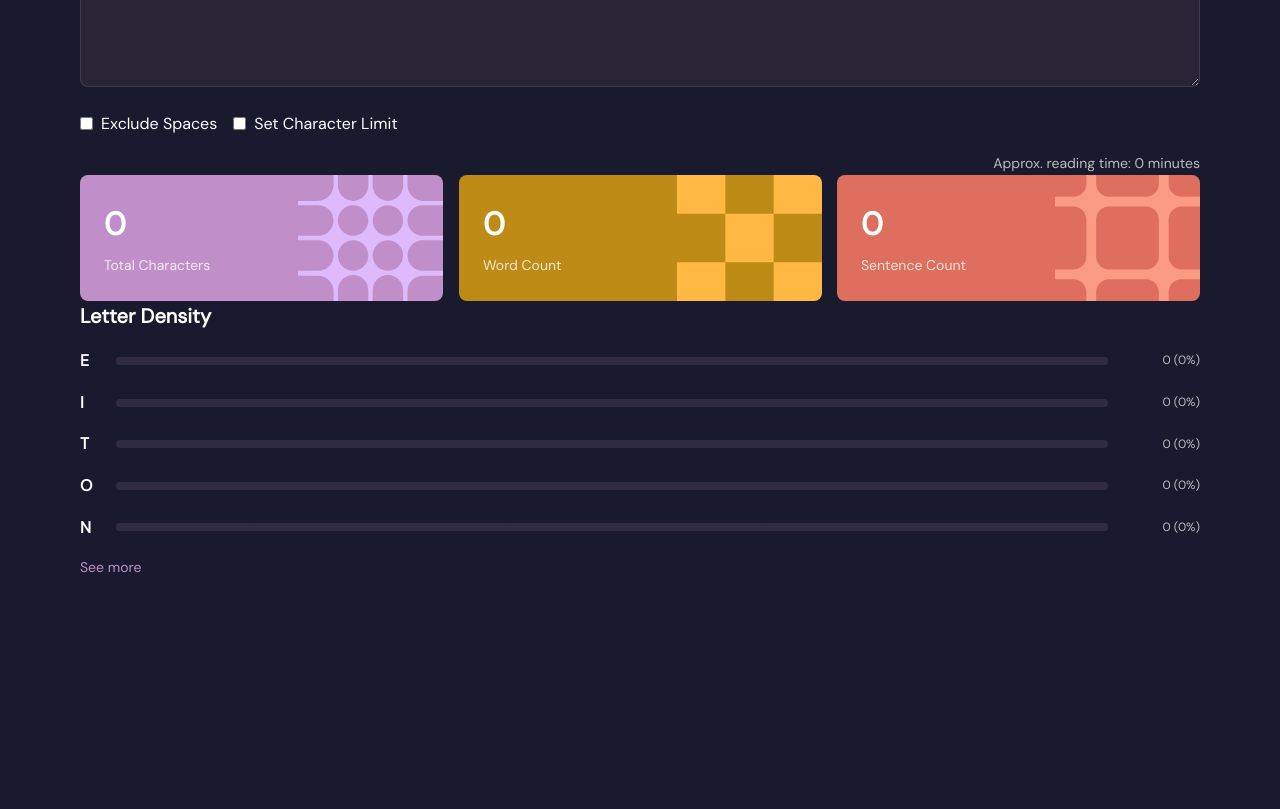
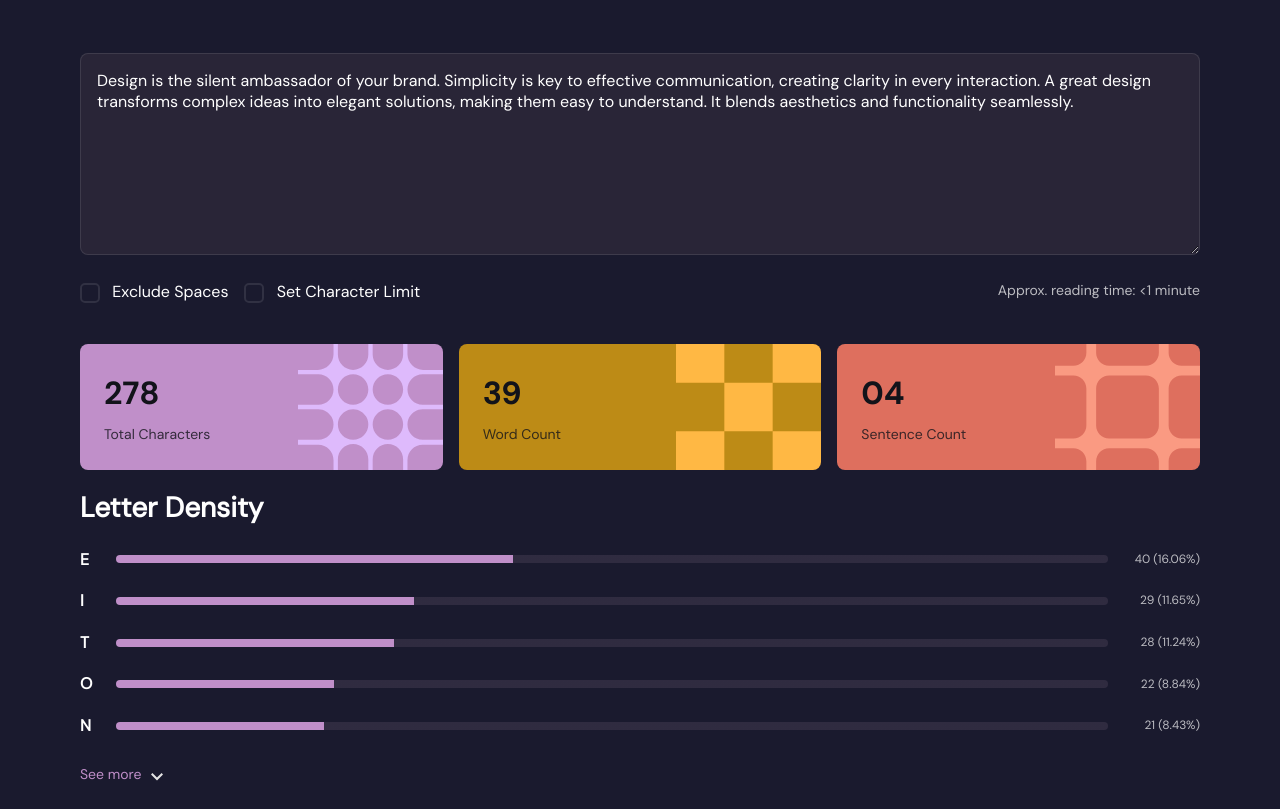
Before and after one commit to emanndev/Lab-1, a plain HTML site: page index.html in a window 1280 px wide. Shown: the part 347-1156 px from the top of the page. Before the commit the page ends 967 px from the top, so only its background shows below. Drawn offline with Linux system fonts and the light colour scheme; a script that the page names is missing.

Commit message:
Updated Code

```diff
--- a/index.html
+++ b/index.html
@@ -23,38 +23,44 @@
     <main class="main-content">
       <section class="text-input-section">
         <form id="textForm">
-          <textarea name="text" id="textInput" rows="8" placeholder="Type your text here..."></textarea>
+          <textarea name="text" id="textInput" rows="8" placeholder="Type your text here...">Design is the silent ambassador of your brand. Simplicity is key to effective communication, creating clarity in every interaction. A great design transforms complex ideas into elegant solutions, making them easy to understand. It blends aesthetics and functionality seamlessly.</textarea>
 
           <div class="options">
-            <label class="option">
-              <input type="checkbox" name="excludeSpaces" id="excludeSpaces">
-              <span>Exclude Spaces</span>
-            </label>
+            <div class="option">
+              <div>
+                <input type="checkbox" name="excludeSpaces" id="excludeSpaces">
+                <span>Exclude Spaces</span>
+              </div>
+               <div>
+                <input type="checkbox" name="charLimit" id="charLimit">
+                <span>Set Character Limit</span>
+               </div>
 
-            <label class="option">
-              <input type="checkbox" name="charLimit" id="charLimit">
-              <span>Set Character Limit</span>
-            </label>
+              </div>
+            <div>
+              <p class="reading-time" id="readingTime">Approx. reading time: <1 minute</p>
+
+            </div>
+
           </div>
 
-          <p class="reading-time" id="readingTime">Approx. reading time: 0 minutes</p>
-        </form>
+           </form>
       </section>
 
-      <section class="stats-section">
-        <div class="stats-grid">
-          <div class="stat-card" id="totalChars">
-            <h3>0</h3>
+      <section class="box-section">
+        <div class="box-grid">
+          <div class="box-card" id="totalChars">
+            <h3>278</h3>
             <p>Total Characters</p>
           </div>
 
-          <div class="stat-card" id="wordsCount">
-            <h3>0</h3>
+          <div class="box-card" id="wordsCount">
+            <h3>39</h3>
             <p>Word Count</p>
           </div>
 
-          <div class="stat-card" id="sentencesCount">
-            <h3>0</h3>
+          <div class="box-card" id="sentencesCount">
+            <h3>04</h3>
             <p>Sentence Count</p>
           </div>
         </div>
@@ -67,35 +73,38 @@
           <div class="density-item range-e">
             <span>E</span>
             <input type="range" min="0" max="100" value="0" disabled>
-            <span class="percentage">0 (0%)</span>
+            <span class="percentage">40 (16.06%)</span>
           </div>
 
           <div class="density-item range-i">
             <span>I</span>
             <input type="range" min="0" max="100" value="0" disabled>
-            <span class="percentage">0 (0%)</span>
+            <span class="percentage">29 (11.65%)</span>
           </div>
 
           <div class="density-item range-t">
             <span>T</span>
             <input type="range" min="0" max="100" value="0" disabled>
-            <span class="percentage">0 (0%)</span>
+            <span class="percentage">28 (11.24%)</span>
           </div>
 
           <div class="density-item range-o">
             <span>O</span>
             <input type="range" min="0" max="100" value="0" disabled>
-            <span class="percentage">0 (0%)</span>
+            <span class="percentage">22 (8.84%)</span>
           </div>
 
           <div class="density-item range-n">
             <span>N</span>
             <input type="range" min="0" max="100" value="0" disabled>
-            <span class="percentage">0 (0%)</span>
+            <span class="percentage">21 (8.43%)</span>
           </div>
         </div>
 
-        <a href="#" class="see-more">See more</a>
+        <a href="#" class="see-more">See more
+          <svg xmlns="http://www.w3.org/2000/svg" height="24px" viewBox="0 -960 960 960" width="24px" fill="#e3e3e3"><path d="M480-344 240-584l56-56 184 184 184-184 56 56-240 240Z"/></svg>
+        </a>
+
       </section>
     </main>
   </div>
--- a/style.css
+++ b/style.css
@@ -5,11 +5,12 @@
     --primary-color: #c08fc9;
     --secondary-color: #bd8b16;
     --accent-color: #de6f5e;
+    --box-color: #12131A;
     --card-bg: rgba(66, 57, 71, 0.38);
     --input-bg: rgba(66, 57, 71, 0.38);
     --border-color: rgba(255, 255, 255, 0.1);
     --range-bg: rgba(77, 67, 89, 0.42);
-    --theme-toggle-bg: #f7ce18;
+    --theme-toggle-bg: #2A2B37;
     --theme-icon-filter: none;
     --logo-filter: none;
   }
@@ -20,11 +21,12 @@
     --primary-color: #8e44ad;
     --secondary-color: #f39c12;
     --accent-color: #e74c3c;
+    --box-color: #12131A;
     --card-bg: rgba(255, 255, 255, 0.9);
     --input-bg: rgba(255, 255, 255, 0.9);
     --border-color: rgba(0, 0, 0, 0.1);
     --range-bg: rgba(221, 221, 221, 0.7);
-    --theme-toggle-bg: #333333;
+    --theme-toggle-bg: #2A2B37;
     --theme-icon-filter: brightness(0) invert(1);
     --logo-filter: brightness(0) invert(0);
   }
@@ -39,8 +41,11 @@
   @font-face {
     font-family: 'DM_Sans';
     src: url('./assets/fonts/DM_Sans/static/DMSans-Regular.ttf') format('truetype');
-    font-weight: normal;
-    font-style: normal;
+
+  }
+  @font-face {
+    font-family: 'DM_Sans_Bold';
+    src: url('./assets/fonts/DM_Sans/static/DMSans-Bold.ttf') format('truetype');
   }
 
   body {
@@ -68,7 +73,8 @@
     display: flex;
     justify-content: space-between;
     align-items: center;
-    padding: 1rem 0;
+    padding: 1rem;
+    margin-bottom: 40px;
   }
 
   .logo {
@@ -105,13 +111,15 @@
   /* Header */
   .header {
     text-align: center;
+    margin-bottom: 40px;
   }
 
   .title {
-    font-size: 1.75rem;
-    font-weight: 700;
+    font-size: 2rem;
+    font-weight: bold;
     margin-bottom: 1rem;
     letter-spacing: 0.5px;
+    line-height: 1.2;
   }
 
   /* Text Input Section */
@@ -120,8 +128,10 @@
   }
 
   #textInput {
+    font-family: "DM_Sans", sans-serif;
+    font-size: 20px;
     width: 100%;
-    padding: 1rem;
+    padding: 1rem 1rem 1rem 1rem;
     border-radius: 0.5rem;
     border: 1px solid var(--border-color);
     background-color: var(--input-bg);
@@ -130,6 +140,7 @@
     resize: vertical;
     min-height: 10rem;
     margin-bottom: 1rem;
+    overflow: hidden;
     transition: all 0.3s ease;
   }
 
@@ -143,12 +154,15 @@
     display: flex;
     flex-wrap: wrap;
     gap: 1rem;
-    margin-bottom: 1rem;
+    margin-bottom: 40px;
+
+
   }
 
   .option {
     display: flex;
-    align-items: center;
+    flex-direction: column;
+   text-align: left;
     gap: 0.5rem;
     cursor: pointer;
   }
@@ -158,25 +172,26 @@
   }
 
   .reading-time {
-    text-align: right;
+    text-align: left;
     font-size: 0.875rem;
     color: var(--text-color);
     opacity: 0.7;
   }
 
-  /* Stats Section */
-  .stats-section {
+  /* Boxes Section */
+  .box-section {
     width: 100%;
+
   }
 
-  .stats-grid {
+  .box-grid {
     display: grid;
     grid-template-columns: repeat(auto-fit, minmax(200px, 1fr));
     gap: 1rem;
     width: 100%;
   }
 
-  .stat-card {
+  .box-card {
     padding: 1.5rem;
     border-radius: 0.5rem;
     display: flex;
@@ -189,20 +204,24 @@
     transition: all 0.3s ease;
   }
 
-  .stat-card:hover{
+  .box-card:hover{
     transform: scale(1.02);
     box-shadow: 5px 5px 10px rgba(227, 216, 230, 0.5);
   }
 
-  .stat-card h3 {
+  .box-card h3 {
+    font-family: "DM_Sans_Bold", sans-serif;
     font-size: 2rem;
     font-weight: 700;
     margin-bottom: 0.25rem;
+    color: var(--box-color);
   }
 
-  .stat-card p {
+  .box-card p {
+    font-family: "DM_Sans", sans-serif;
     font-size: 0.875rem;
     opacity: 0.8;
+    color: var(--box-color);
   }
 
   #totalChars {
@@ -226,17 +245,17 @@
   }
 
   .letter-density-section h2 {
-    font-size: 1.25rem;
-    margin-bottom: 1rem;
+    font-size: 20px;
+    margin: 1rem 0;
   }
 
   .density-grid {
-    /* display: grid;
-    grid-template-columns: 1fr; */
     display: flex;
     flex-direction: column;
     gap: 0.75rem;
     width: 100%;
+    font-family: "DM_Sans", sans-serif;
+    font-size: 1rem;
   }
 
   .density-item {
@@ -275,23 +294,51 @@
   }
 
   .range-e input[type="range"] {
-    background: linear-gradient(to right, var(--primary-color) 0%, var(--range-bg) 0%);
+    background: linear-gradient(to right, var(--primary-color) 40%, var(--range-bg) 40%);
   }
 
   .range-i input[type="range"] {
-    background: linear-gradient(to right, var(--primary-color) 0%, var(--range-bg) 0%);
+    background: linear-gradient(to right, var(--primary-color) 30%, var(--range-bg) 30%);
   }
 
   .range-t input[type="range"] {
-    background: linear-gradient(to right, var(--primary-color) 0%, var(--range-bg) 0%);
+    background: linear-gradient(to right, var(--primary-color) 28%, var(--range-bg) 28%);
   }
 
   .range-o input[type="range"] {
-    background: linear-gradient(to right, var(--primary-color) 0%, var(--range-bg) 0%);
+    background: linear-gradient(to right, var(--primary-color) 22%, var(--range-bg) 22%);
   }
 
   .range-n input[type="range"] {
-    background: linear-gradient(to right, var(--primary-color) 0%, var(--range-bg) 0%);
+    background: linear-gradient(to right, var(--primary-color) 21%, var(--range-bg) 21%);
+  }
+
+.option input[type="checkbox"] {
+    -webkit-appearance: none;
+    appearance: none;
+    width: 1.25rem;
+    border: 2px solid var(--border-color);
+    height: 1.25rem;
+    border-radius: 5px;
+    margin-right: 0.5rem;
+    cursor: pointer;
+    vertical-align: middle;
+    position: relative;
+  }
+
+  .option input[type="checkbox"]:checked {
+    background-color: var(--primary-color);
+    border-color: var(--primary-color);
+  }
+  .option input[type="checkbox"]:checked::after {
+    content: '\2713';
+    position: absolute;
+    top: 50%;
+    left: 50%;
+    font-size: 14px;
+    border-radius: 50%;
+    transform: translate(-50%, -50%);
+
   }
 
   .see-more {
@@ -307,18 +354,11 @@
     opacity: 0.8;
   }
 
+svg{
+  position: relative;
+  top: 10px;
+}
 
-/* Animation for counting numbers */
-@keyframes countUp {
-  from {
-    opacity: 0;
-    transform: translateY(10px);
-  }
-  to {
-    opacity: 1;
-    transform: translateY(0);
-  }
-}
 
 /* Animation for card entrance */
 @keyframes cardEntrance {
@@ -346,11 +386,19 @@
 }
 
 /* Apply animations to elements */
-.stat-card h3 {
-  display: inline-block; /* Required for transform animations */
-  animation: countUp 0.5s ease-out forwards;
+.stat-card {
+  opacity: 0;
+  transform: scale(0.8);
 }
-
+.stat-card:nth-child(1) {
+  animation-delay: 0.1s;
+}
+.stat-card:nth-child(2) {
+  animation-delay: 0.2s;
+}
+.stat-card:nth-child(3) {
+  animation-delay: 0.3s;
+}
 .stat-card {
   animation: cardEntrance 0.4s ease-out forwards;
 }
@@ -359,24 +407,6 @@
   animation: pulseBorder 1.5s infinite;
 }
 
-/* Add transition for smooth theme switching */
-.logo, .theme-icon, body, .stat-card, #textInput {
-  transition: all 0.3s ease;
-}
-
-/* Animation for letter density bars */
-@keyframes fillBar {
-  from {
-    background-size: 0% 100%;
-  }
-  to {
-    background-size: var(--fill-percentage) 100%;
-  }
-}
-
-.density-item input[type="range"] {
-  transition: background-size 0.8s ease-out;
-}
 
 
 /*Tablet and Desktop Responsiveness  */
@@ -386,16 +416,34 @@
   }
 
   .title {
-    font-size: 2.25rem;
+    font-size: 60px;
+    width: 500px;
+    margin: 0 auto;
   }
 
-  .stats-grid {
+  .box-grid {
     grid-template-columns: repeat(3, 1fr);
   }
+  .options {
+    justify-content: space-between;
+  }
+  .option {
+    flex-direction: row;
+    align-items: center;
+    gap: 1rem;
+  }
 
+  .reading-time {
+    text-align: center;
+    gap: 5rem;
+  }
   .density-grid {
     grid-template-columns: repeat(2, 1fr);
     gap: 1rem;
+  }
+  .letter-density-section h2 {
+    font-size: 24px;
+
   }
 }
 
@@ -405,9 +453,23 @@
   }
 
   .title {
-    font-size: 2.5rem;
+    font-size: 60px;
+    width: 500px;
+    margin: 0 auto;
+  }
+  .options {
+    justify-content: space-between;
+  }
+  .option {
+    flex-direction: row;
+    align-items: center;
+    gap: 1rem;
   }
   .density-grid {
     grid-template-columns: repeat(3, 1fr);
   }
+  .letter-density-section h2 {
+    font-size: 28px;
+  }
+
 }
```
